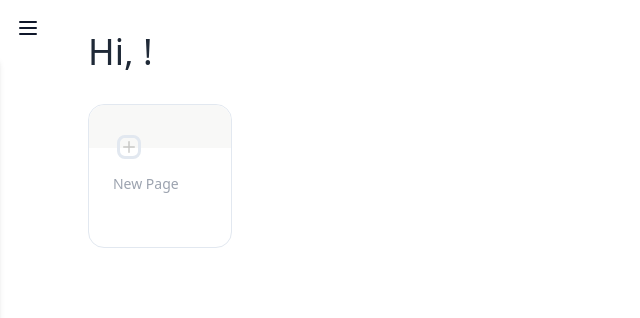
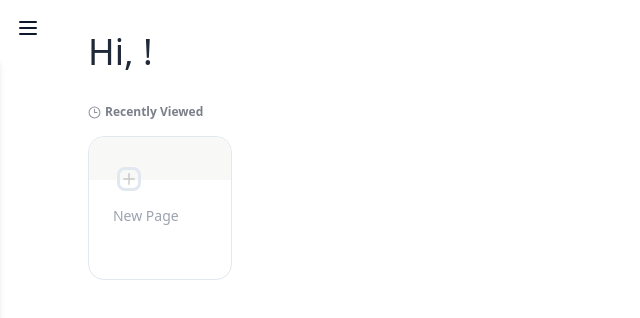
Before and after one commit to BigZhenjie/zenote, a React (Vite) app: page /#/home in a window 1280 px wide. Shown: the top 318 px of the page, without its empty margins (0-640 px from the left). Built offline with nearby package versions, Linux system fonts and the light colour scheme.

Commit message:
feat: refactor Home component to use Pages component for better structure and organization

```diff
--- /dev/null
+++ b/src/components/home/page/Pages.tsx
@@ -0,0 +1,23 @@
+import PageSquare from "./PageSquare";
+import { useUserPages } from "@/hooks/userPages";
+import NewPageButton from "./NewPageButton";
+import { Clock3 } from "lucide-react";
+const Pages = () => {
+  const userPages = useUserPages();
+  return (
+    <>
+      <div className="flex gap-1 items-center mb-4">
+        <Clock3 className=" opacity-45" size={13}/>
+        <p className="text-xs font-semibold opacity-55">Recently Viewed</p>
+      </div>
+      <div className="grid grid-cols-1 md:grid-cols-2 lg:grid-cols-3 gap-6 w-full">
+        {userPages.map((page) => (
+          <PageSquare key={page.id} {...page} />
+        ))}
+        <NewPageButton />
+      </div>
+    </>
+  );
+};
+
+export default Pages;
--- a/src/pages/Home.tsx
+++ b/src/pages/Home.tsx
@@ -3,15 +3,13 @@ import { useState } from "react";
 import { useHover } from "@/hooks/useHover"; // Importing useHover hook
 import { motion } from "motion/react";
 import MenuButton from "@/components/ui/MenuButton";
-import { useUserPages } from "@/hooks/userPages";
 import { useAuth } from "@/context/AuthContext";
-import PageSquare from "@/components/home/page/PageSquare";
-import NewPageButton from "@/components/home/page/NewPageButton";
+import Pages from "@/components/home/page/Pages";
+
 export default function Home() {
   const [isMenuOpen, setIsMenuOpen] = useState(false);
   const [isCursorOnMenu, setIsCursorOnMenu] = useState(false);
   const [menuRef, isHoverMenu] = useHover();
-  const userPages = useUserPages();
   const { user } = useAuth();
 
   return (
@@ -42,12 +40,7 @@ export default function Home() {
           Hi, {user?.firstName}!
         </h1>
 
-        <div className="grid grid-cols-1 md:grid-cols-2 lg:grid-cols-3 gap-6 w-full">
-          {userPages.map((page) => (
-            <PageSquare key={page.id} {...page} />
-          ))}
-          <NewPageButton />
-        </div>
+        <Pages />
       </motion.main>
     </div>
   );
```
